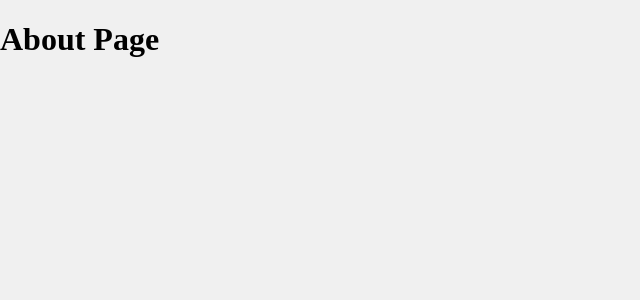
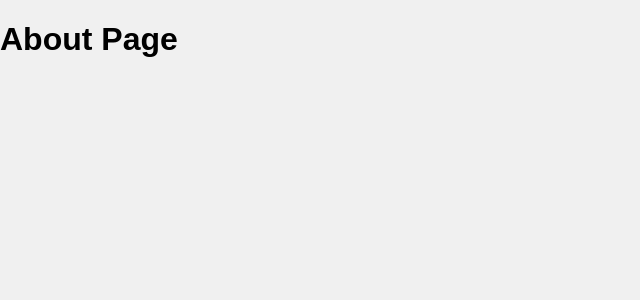
Before and after one commit to panppp119/web-touch-2020, a Next.js app: page /about in a window 1280 px wide. Shown: the top 300 px of the page, without its empty margins (0-640 px from the left). Built offline with nearby package versions, Linux system fonts and the light colour scheme.

Commit message:
add global.scss

```diff
--- a/styles/global.scss
+++ b/styles/global.scss
@@ -1,3 +1,5 @@
+@import url('https://fonts.googleapis.com/css2?family=Kanit:wght@300;400;500&display=swap');
+
 html,
 body,
 #__next {
@@ -6,4 +8,6 @@
   font-size: 16px;
   width: 100%;
   height: 100%;
+  font-family: Prompt, sans-serif;
+  font-weight: 400;
 }
```
